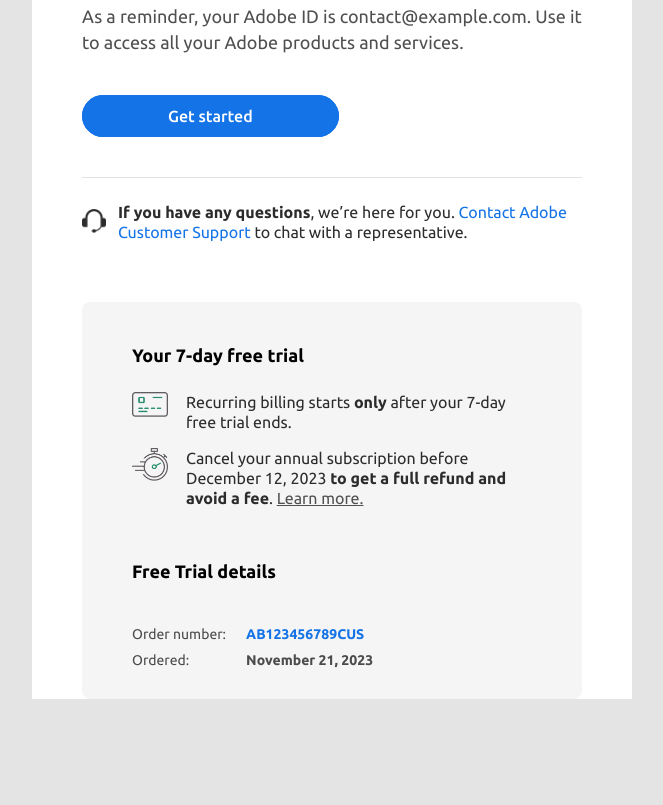
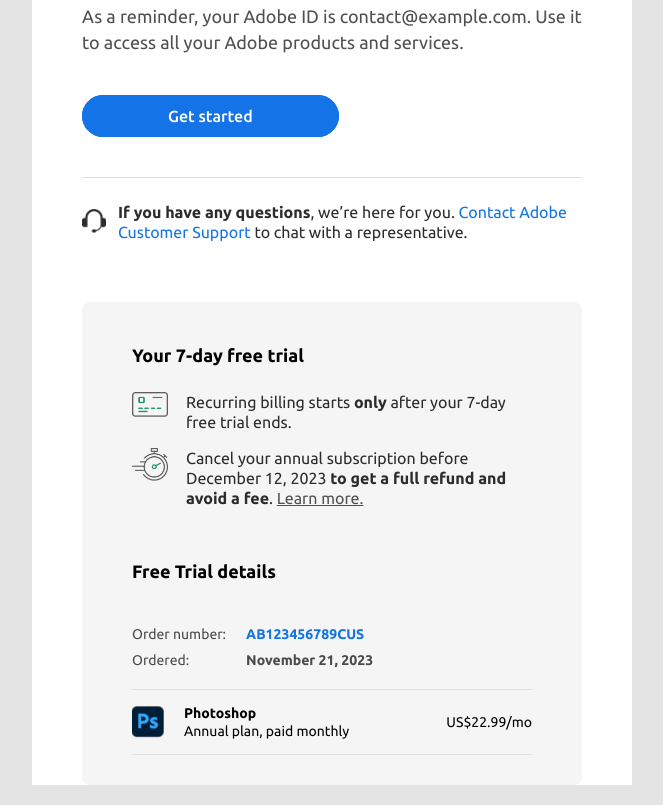
Before and after one commit to shihobyrd/adobe-transactional-email, a plain HTML site: page index.html in a window 1280 px wide. Shown: the part 469-1274 px from the top of the page, without its empty margins (308-971 px from the left). Before the commit the page ends 1188 px from the top, so only its background shows below. Drawn offline with Linux system fonts and the light colour scheme.

Commit message:
annual plan, paid monthly

```diff
--- a/index.html
+++ b/index.html
@@ -298,12 +298,47 @@
                                           </td>
                                        </tr>
                                        <tr>
-                                          <td style="padding: 8px 0 0 0;">
+                                          <td style="padding: 8px 0 20px 0;">
                                              <p style="color: #4b4b4b; font-size: 14px; line-height: 18px; font-weight: 400;display: inline;">Ordered:</p>
                                           </td>
-                                          <td style="padding: 8px 0 0 20px;">
+                                          <td style="padding: 8px 0 20px 20px;">
                                              <p style="color: #4b4b4b; font-size: 14px; line-height: 18px; font-weight: 400;display: inline; font-weight: 700;">November 21, 2023</p>
                                           </td>
+                                       </tr>
+                                    </table>
+                                    <table width="100%" style="border-spacing: 0;" role="presentation">
+                                       <tr>
+                                          <td style="border-top: 1px solid #e1e1e1;"></td>
+                                       </tr>
+                                    </table>
+                                    <table width="100%" style="border-spacing: 0;" role="presentation">
+                                       <tr>
+                                          <td style="padding: 16px 0 16px 0;">
+                                             <img src="img/Photoshop.png" alt="photoshop" title="photoshop" width="32" style="border: 0;">
+                                          </td>
+                                          <td>
+                                             <table style="border-spacing: 0;" role="presentation">
+                                                <tr>
+                                                   <td style="padding: 0 0 0 8px">
+                                                      <p style="color: #000000; font-size: 14px; line-height: 18px; font-weight: 700;display: inline;">Photoshop</p>
+                                                   </td>
+                                                </tr>
+                                                <tr>
+                                                   <td style="padding: 0 0 0 8px">
+                                                      <p style="color: #000000; font-size: 14px; line-height: 18px; font-weight: 400;display: inline;">Annual plan, paid monthly</p>
+                                                   </td>
+                                                </tr>
+                                             </table>
+                                          </td>
+                                          <td align="right">
+                                             <p style="color: #000000; font-size: 14px; line-height: 18px; font-weight: 400;display: inline;">US$22.99/mo
+                                             </p>
+                                          </td>
+                                       </tr>
+                                    </table>
+                                    <table width="100%" style="border-spacing: 0;" role="presentation">
+                                       <tr>
+                                          <td style="border-top: 1px solid #e1e1e1;"></td>
                                        </tr>
                                     </table>
                                  </td>
```
